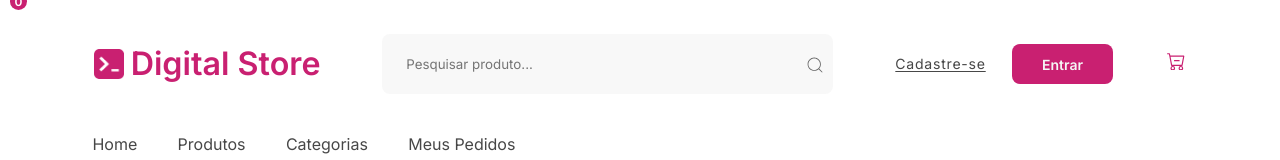
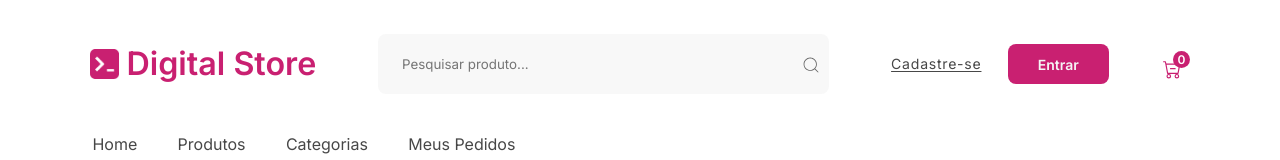
Before and after one commit to DarlanMendes/digital-store, a React (Create React App) app: page / in a window 1280 px wide. Shown: the top 160 px of the page. Built offline with nearby package versions, Linux system fonts and the light colour scheme.

Commit message:
Correção posição qtd compradas carrinho

```diff
--- a/src/components/Carrinho/styles.module.scss
+++ b/src/components/Carrinho/styles.module.scss
@@ -13,9 +13,8 @@
     width:13px;
     background-color: #c92071;
     border-radius:100%;
-    position: absolute;
-    left:10px;
-    top:-7px;
+    position: relative;
+    top:5px;
     padding: 2px;
     span{
         color:white;
```
